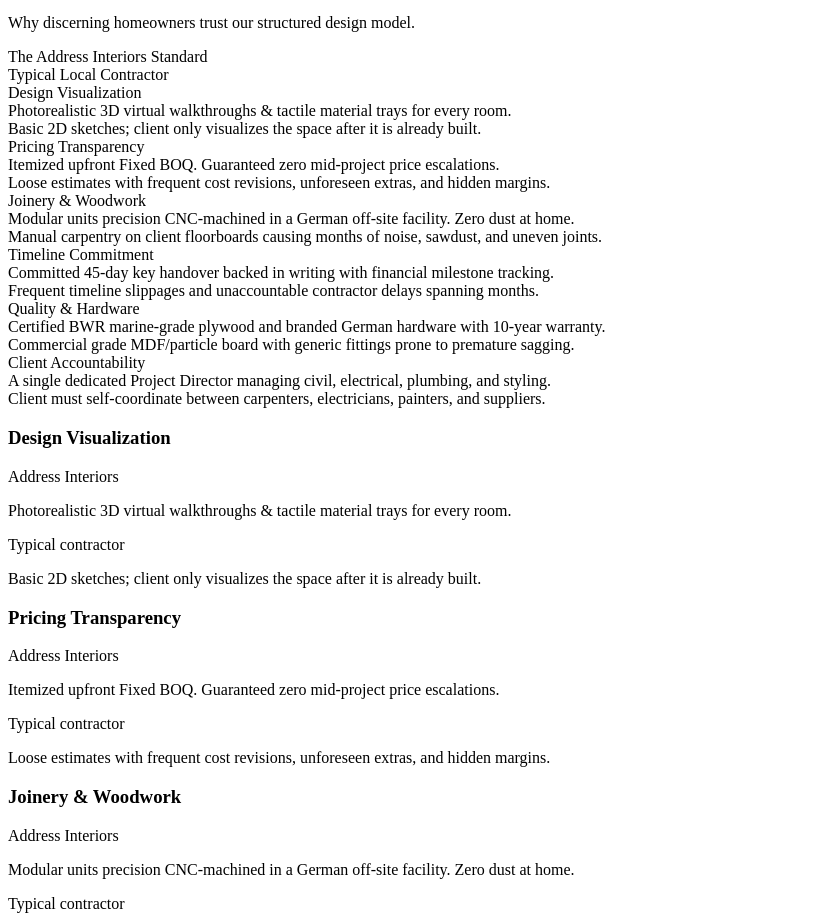
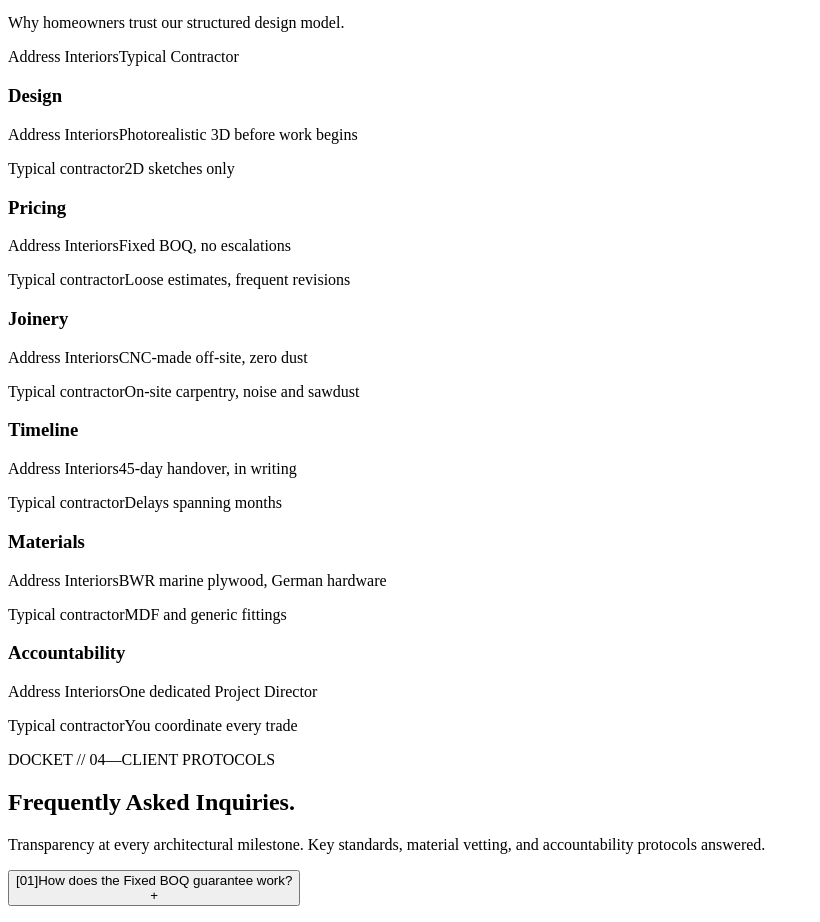
Before and after one commit to imharish05/Address_Interiors, a React (Vite) app: page /process in a window 1280 px wide. Shown: the part 1840-2762 px from the top of the page, without its empty margins (0-820 px from the left). Built offline with nearby package versions, Linux system fonts and the light colour scheme; the HTML template or start-up script is replaced by a standard one.

Commit message:
Redesign Client Inquiries FAQ with Minimalist & Industrial Brutalist architectural aesthetic

```diff
--- a/src/pages/ProcessPage.jsx
+++ b/src/pages/ProcessPage.jsx
@@ -19,34 +19,34 @@
 
 const COMPARISON = [
   {
-    feature: "Design Visualization",
-    address: "Photorealistic 3D virtual walkthroughs & tactile material trays for every room.",
-    typical: "Basic 2D sketches; client only visualizes the space after it is already built.",
+    feature: "Design",
+    address: "Photorealistic 3D before work begins",
+    typical: "2D sketches only",
   },
   {
-    feature: "Pricing Transparency",
-    address: "Itemized upfront Fixed BOQ. Guaranteed zero mid-project price escalations.",
-    typical: "Loose estimates with frequent cost revisions, unforeseen extras, and hidden margins.",
+    feature: "Pricing",
+    address: "Fixed BOQ, no escalations",
+    typical: "Loose estimates, frequent revisions",
   },
   {
-    feature: "Joinery & Woodwork",
-    address: "Modular units precision CNC-machined in a German off-site facility. Zero dust at home.",
-    typical: "Manual carpentry on client floorboards causing months of noise, sawdust, and uneven joints.",
+    feature: "Joinery",
+    address: "CNC-made off-site, zero dust",
+    typical: "On-site carpentry, noise and sawdust",
   },
   {
-    feature: "Timeline Commitment",
-    address: "Committed 45-day key handover backed in writing with financial milestone tracking.",
-    typical: "Frequent timeline slippages and unaccountable contractor delays spanning months.",
+    feature: "Timeline",
+    address: "45-day handover, in writing",
+    typical: "Delays spanning months",
   },
   {
-    feature: "Quality & Hardware",
-    address: "Certified BWR marine-grade plywood and branded German hardware with 10-year warranty.",
-    typical: "Commercial grade MDF/particle board with generic fittings prone to premature sagging.",
+    feature: "Materials",
+    address: "BWR marine plywood, German hardware",
+    typical: "MDF and generic fittings",
   },
   {
-    feature: "Client Accountability",
-    address: "A single dedicated Project Director managing civil, electrical, plumbing, and styling.",
-    typical: "Client must self-coordinate between carpenters, electricians, painters, and suppliers.",
+    feature: "Accountability",
+    address: "One dedicated Project Director",
+    typical: "You coordinate every trade",
   },
 ];
 
@@ -116,10 +116,10 @@
                     type="button"
                     onClick={() => setActiveStepIndex(idx)}
                     aria-pressed={isActive}
-                    className={`group relative shrink-0 snap-start w-40 sm:w-52 lg:w-auto aspect-[3/4] rounded-2xl overflow-hidden text-left cursor-pointer transition-all duration-300 flex flex-col justify-end ${
+                    className={`group relative shrink-0 snap-start w-40 sm:w-52 lg:w-auto aspect-[3/4] rounded-2xl overflow-hidden text-left cursor-pointer transition-all duration-300 ${
                       isActive
                         ? "ring-2 ring-primary ring-offset-4 ring-offset-secondary"
-                        : "opacity-85 hover:opacity-100"
+                        : "opacity-75 hover:opacity-100"
                     }`}
                   >
                     <img
@@ -128,10 +128,10 @@
                       loading="lazy"
                       className="absolute inset-0 w-full h-full object-cover transition-transform duration-700 group-hover:scale-105"
                     />
-                    <div className="absolute inset-0 bg-gradient-to-t from-black/90 via-black/45 to-transparent pointer-events-none" />
-                    <div className="relative z-10 p-4">
-                      <p className="text-xs font-semibold !text-white/85 uppercase tracking-wide mb-1 drop-shadow-sm">Stage {step.step}</p>
-                      <p className="text-sm sm:text-base font-semibold leading-snug !text-white drop-shadow">
+                    <div className="absolute inset-0 bg-gradient-to-t from-black/75 via-black/10 to-transparent" />
+                    <div className="absolute bottom-0 inset-x-0 p-4 text-white">
+                      <p className="text-xs text-white/75 mb-0.5">Stage {step.step}</p>
+                      <p className="text-sm sm:text-base font-medium leading-snug">
                         {step.name}
                       </p>
                     </div>
@@ -237,123 +237,133 @@
               Address Interiors vs. Typical Contractors
             </h2>
             <p className={BODY}>
-              Why discerning homeowners trust our structured design model.
+              Why homeowners trust our structured design model.
             </p>
           </AnimatedSection>
 
-          <AnimatedSection delay={0.2}>
-            {/* Desktop: highlighted middle column */}
-            <div className="hidden md:grid grid-cols-12 text-sm lg:text-base">
-              <div className="col-span-3" />
-              <div className="col-span-5 bg-primary text-white rounded-t-3xl px-8 py-5 font-medium">
-                The Address Interiors Standard
-              </div>
-              <div className="col-span-4 px-8 py-5 text-primary/60">
-                Typical Local Contractor
+          <AnimatedSection delay={0.2} className="max-w-5xl mx-auto">
+            {/* Column heads (desktop) */}
+            <div className="hidden md:grid grid-cols-12 gap-x-8 pb-4 border-b border-primary/30 text-sm">
+              <span className="col-span-4" />
+              <span className="col-span-4 text-primary font-medium">Address Interiors</span>
+              <span className="col-span-4 text-primary/60">Typical Contractor</span>
             </div>
 
-              {COMPARISON.map((row, idx) => {
-                const isLast = idx === COMPARISON.length - 1;
-                return (
-                  <React.Fragment key={row.feature}>
-                    <div className="col-span-3 py-6 pr-6 border-t border-primary/15 font-medium text-primary">
+            {COMPARISON.map((row) => (
+              <div
+                key={row.feature}
+                className="grid grid-cols-1 md:grid-cols-12 gap-x-8 gap-y-2 py-5 sm:py-6 border-b border-primary/15"
+              >
+                <h3 className="md:col-span-4 text-lg font-light text-primary tracking-tight">
                   {row.feature}
-                    </div>
-                    <div
-                      className={`col-span-5 bg-primary text-white px-8 py-6 border-t border-white/15 leading-relaxed ${
-                        isLast ? "rounded-b-3xl" : ""
-                      }`}
-                    >
+                </h3>
+                <p className="md:col-span-4 text-base text-[#1A1A1A] md:border-l-2 md:border-primary md:pl-4">
+                  <span className="md:hidden block text-xs text-primary mb-0.5">
+                    Address Interiors
+                  </span>
                   {row.address}
-                    </div>
-                    <div className="col-span-4 px-8 py-6 border-t border-primary/15 text-[#1A1A1A]/60 leading-relaxed">
+                </p>
+                <p className="md:col-span-4 text-base text-[#1A1A1A]/55">
+                  <span className="md:hidden block text-xs text-primary/50 mb-0.5">
+                    Typical contractor
+                  </span>
                   {row.typical}
-                    </div>
-                  </React.Fragment>
-                );
-              })}
-            </div>
-
-            {/* Mobile: stacked */}
-            <div className="md:hidden space-y-8">
-              {COMPARISON.map((row) => (
-                <div key={row.feature}>
-                  <h3 className="text-lg font-medium text-primary mb-3">{row.feature}</h3>
-                  <div className="bg-primary text-white rounded-2xl p-5 mb-3">
-                    <p className="text-xs text-white/70 mb-1">Address Interiors</p>
-                    <p className="text-sm leading-relaxed">{row.address}</p>
-                  </div>
-                  <div className="pl-4 border-l-2 border-primary/20">
-                    <p className="text-xs text-primary/60 mb-1">Typical contractor</p>
-                    <p className="text-sm text-[#1A1A1A]/60 leading-relaxed">{row.typical}</p>
-                  </div>
+                </p>
               </div>
             ))}
-            </div>
           </AnimatedSection>
         </div>
       </section>
 
-      {/* 4. FAQ */}
-      <section className={`${SECTION} bg-primary/[0.03] border-y border-primary/10`}>
-        <div className={`${CONTAINER} grid grid-cols-1 lg:grid-cols-12 gap-10 lg:gap-16 items-start`}>
-          <AnimatedSection delay={0.1} className="lg:col-span-4 lg:sticky lg:top-32">
-            <span className={EYEBROW}>Client Inquiries</span>
-            <h2 className={`${H2} mb-4`}>Frequently Asked Questions</h2>
-            <p className={BODY}>
-              Clarity at every milestone is foundational to how we build trust.
+      {/* 4. FAQ - Swiss Industrial & Minimalist Architectural Telemetry */}
+      <section className={`${SECTION} bg-[#FAF9F6] border-y border-primary/15 relative overflow-hidden`}>
+        <div className={CONTAINER}>
+          {/* Section Header with Swiss Architectural Telemetry */}
+          <div className="flex flex-col md:flex-row md:items-end justify-between gap-6 pb-8 sm:pb-12 border-b border-primary/20 mb-8 sm:mb-12">
+            <div>
+              <div className="flex items-center gap-2 mb-3">
+                <span className="font-mono text-xs uppercase tracking-widest text-primary/70 font-semibold">
+                  DOCKET // 04
+                </span>
+                <span className="text-primary/30">—</span>
+                <span className="font-mono text-xs uppercase tracking-widest text-primary/70 font-semibold">
+                  CLIENT PROTOCOLS
+                </span>
+              </div>
+              <h2 className="text-3xl sm:text-4xl lg:text-5xl font-light text-primary tracking-tight leading-[1.12]">
+                Frequently Asked <span className="font-normal italic">Inquiries.</span>
+              </h2>
+            </div>
+            <p className="text-sm sm:text-base text-[#1A1A1A]/75 font-normal max-w-md leading-relaxed">
+              Transparency at every architectural milestone. Key standards, material vetting, and accountability protocols answered.
             </p>
-          </AnimatedSection>
+          </div>
 
-          <AnimatedSection delay={0.2} className="lg:col-span-8">
-            <div className="divide-y divide-primary/15 border-y border-primary/15">
+          {/* Clean Industrial Minimalist Accordion */}
+          <div className="max-w-4xl mx-auto divide-y divide-primary/15 border-y border-primary/15">
             {FAQS.map((faq, idx) => {
               const isOpen = openFaq === idx;
+              const indexFormatted = String(idx + 1).padStart(2, "0");
+
               return (
-                  <div key={faq.question}>
+                <div
+                  key={faq.question}
+                  className={`transition-colors duration-300 ${
+                    isOpen ? "bg-primary/[0.025]" : "hover:bg-primary/[0.01]"
+                  }`}
+                >
                   <button
                     type="button"
                     onClick={() => setOpenFaq(isOpen ? -1 : idx)}
                     aria-expanded={isOpen}
-                      className="w-full flex items-center justify-between gap-6 py-6 text-left group cursor-pointer"
+                    className="w-full flex items-start sm:items-center justify-between gap-4 sm:gap-8 py-6 sm:py-7 text-left group cursor-pointer px-2 sm:px-4"
                   >
-                      <span className="text-lg sm:text-xl font-light text-primary tracking-tight">
+                    <div className="flex items-start sm:items-center gap-4 sm:gap-6 flex-1">
+                      {/* Monospaced Technical Telemetry Index */}
+                      <span className="font-mono text-xs sm:text-sm font-semibold tracking-wider text-primary/50 group-hover:text-primary transition-colors shrink-0 pt-0.5 sm:pt-0">
+                        [{indexFormatted}]
+                      </span>
+
+                      {/* Question Headline */}
+                      <span
+                        className={`text-base sm:text-xl font-light tracking-tight transition-colors duration-200 ${
+                          isOpen
+                            ? "text-primary font-normal"
+                            : "text-[#1A1A1A] group-hover:text-primary"
+                        }`}
+                      >
                         {faq.question}
                       </span>
-                      <span
-                        className={`shrink-0 w-9 h-9 rounded-full border flex items-center justify-center transition-all duration-300 ${
+                    </div>
+
+                    {/* Brutalist Mechanical Minimalist Indicator */}
+                    <div
+                      className={`shrink-0 w-8 h-8 rounded-lg border flex items-center justify-center font-mono text-xs transition-all duration-300 ${
                         isOpen
-                            ? "bg-primary text-secondary border-primary"
-                            : "border-primary/25 text-primary group-hover:border-primary"
+                          ? "bg-primary text-secondary border-primary shadow-sm rotate-45"
+                          : "border-primary/25 text-primary group-hover:border-primary group-hover:bg-primary/5"
                       }`}
                     >
-                        <span className="relative block w-3.5 h-3.5">
-                          <span className="absolute inset-x-0 top-1/2 h-px bg-current" />
-                          <span
-                            className={`absolute inset-y-0 left-1/2 w-px bg-current transition-transform duration-300 ${
-                              isOpen ? "rotate-90" : ""
-                            }`}
-                          />
-                        </span>
-                      </span>
+                      +
+                    </div>
                   </button>
 
+                  {/* Smooth Collapse Content */}
                   <div
-                      className={`grid transition-all duration-500 ease-out ${
-                        isOpen
-                          ? "grid-rows-[1fr] opacity-100"
-                          : "grid-rows-[0fr] opacity-0"
+                    className={`grid transition-all duration-400 ease-out ${
+                      isOpen ? "grid-rows-[1fr] opacity-100" : "grid-rows-[0fr] opacity-0"
                     }`}
                   >
                     <div className="overflow-hidden">
-                        <p className={`${BODY} pb-6 max-w-2xl`}>{faq.answer}</p>
+                      <div className="pl-10 sm:pl-16 pr-4 sm:pr-12 pb-7 text-sm sm:text-base text-[#1A1A1A]/80 font-normal leading-relaxed border-l-2 border-primary/20 ml-2 sm:ml-4 mb-2">
+                        <p>{faq.answer}</p>
+                      </div>
                     </div>
                   </div>
                 </div>
               );
             })}
           </div>
-          </AnimatedSection>
         </div>
       </section>
 
```
Lines whose indentation alone changed are shown as unchanged.
